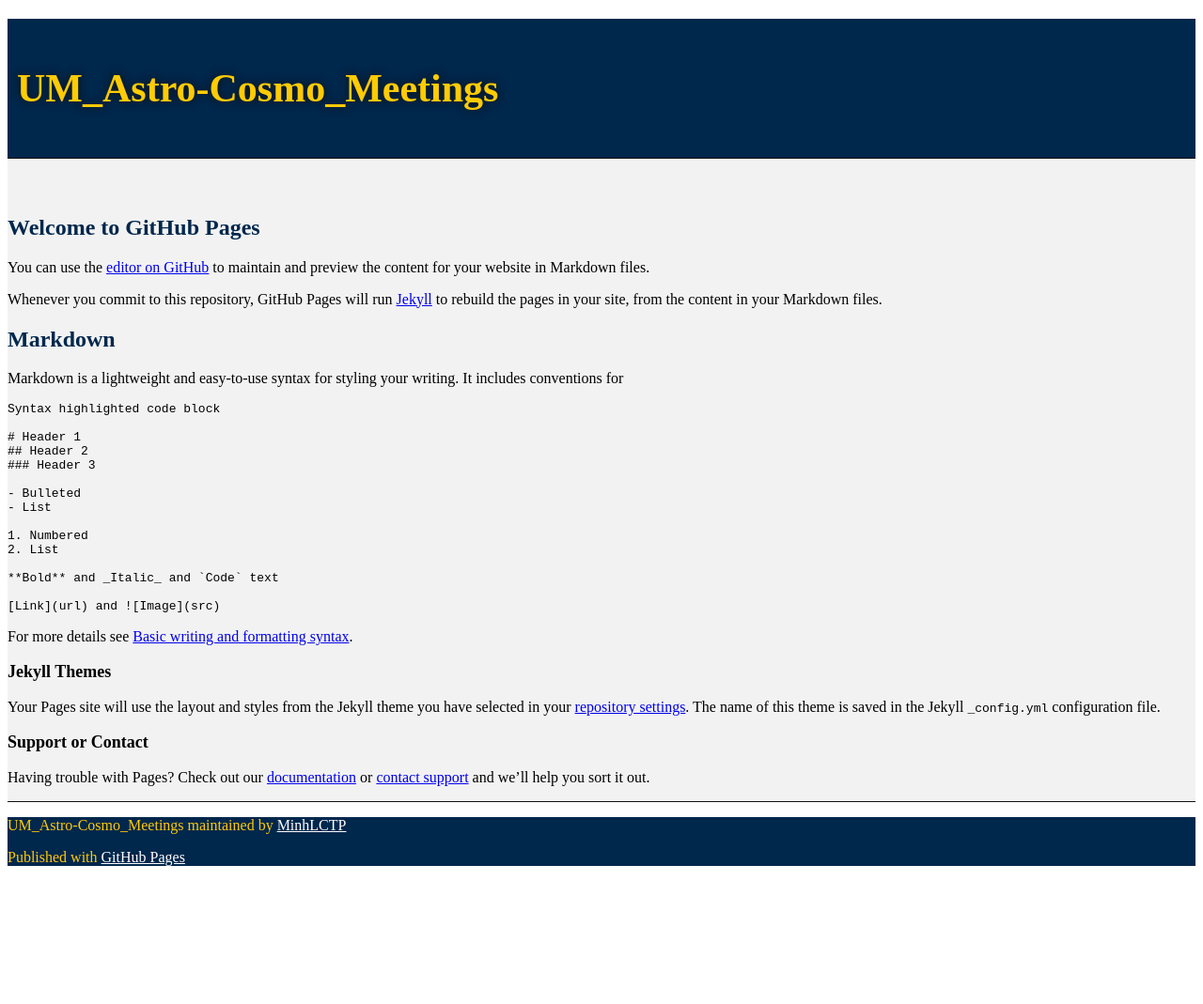
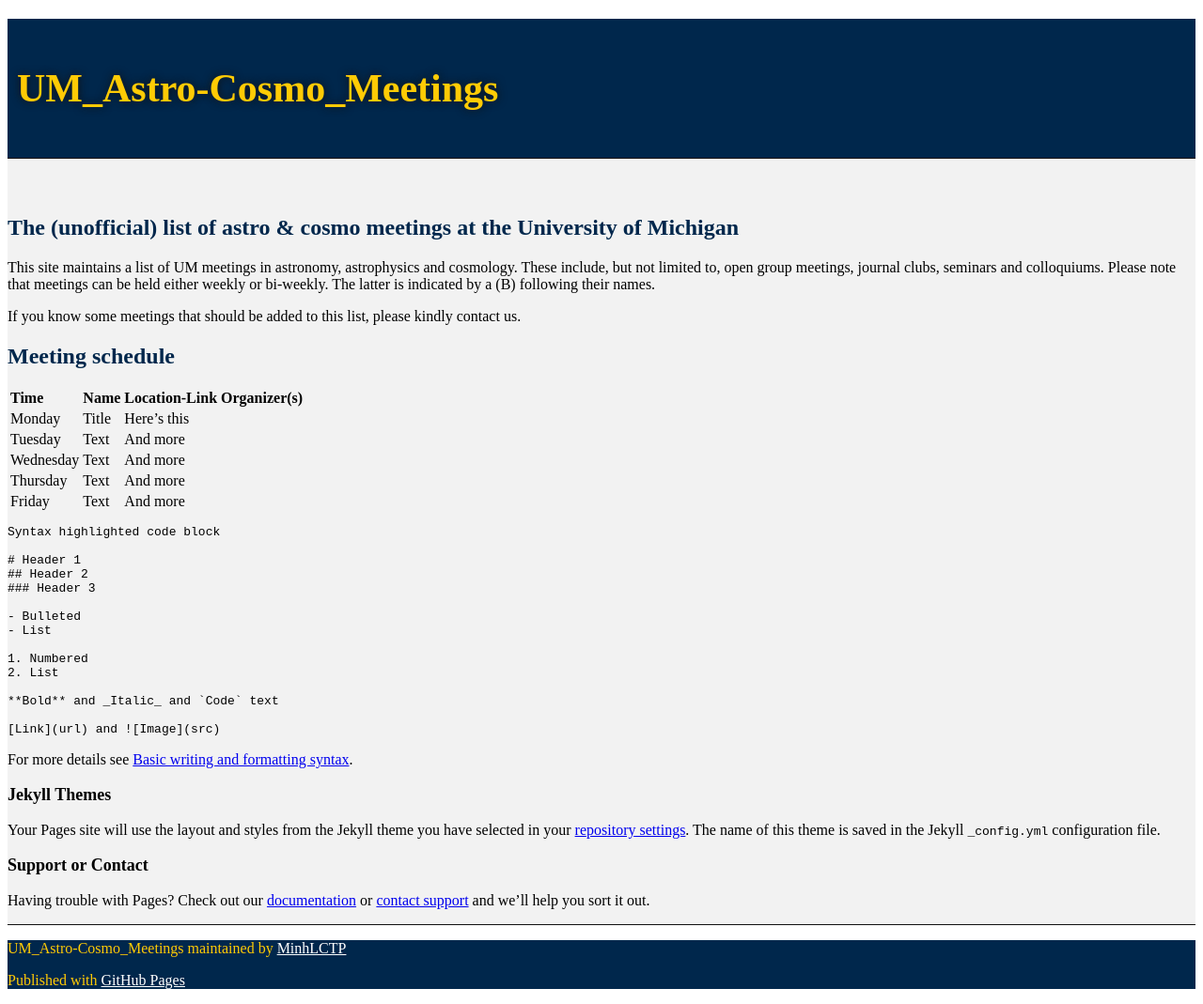
Before and after one commit to MinhLCTP/UM_Astro-Cosmo_Meetings, a Jekyll site: the page built from index.md, in a window 1280 px wide. Shown: the whole page at 94% size. Built offline with Jekyll 4.4.1, drawn with Linux system fonts in a browser that asks for light colours; our own code applies the rules of GitHub Pages for plain Markdown files; the repository's description, which GitHub fills in, is left out; before the commit the page ends 938 px from its top, so only the background shows below that.

Commit message:
Test table

````diff
--- a/index.md
+++ b/index.md
@@ -1,12 +1,18 @@
-## Welcome to GitHub Pages
+## The (unofficial) list of astro & cosmo meetings at the University of Michigan
 
-You can use the [editor on GitHub](https://github.com/MinhLCTP/UM_Astro-Cosmo_Meetings/edit/main/README.md) to maintain and preview the content for your website in Markdown files.
+This site maintains a list of UM meetings in astronomy, astrophysics and cosmology. These include, but not limited to, open group meetings, journal clubs, seminars and colloquiums. Please note that meetings can be held either weekly or bi-weekly. The latter is indicated by a (B) following their names.
 
-Whenever you commit to this repository, GitHub Pages will run [Jekyll](https://jekyllrb.com/) to rebuild the pages in your site, from the content in your Markdown files.
+If you know some meetings that should be added to this list, please kindly contact us.
 
-## Markdown
+## Meeting schedule
 
-Markdown is a lightweight and easy-to-use syntax for styling your writing. It includes conventions for
+| Time        | Name        | Location-Link | Organizer(s) |
+| :---        | :---		| :---			| :---         |
+| Monday      | Title       | Here's this   |
+| Tuesday   | Text        | And more      |
+| Wednesday   | Text        | And more      |
+| Thursday   | Text        | And more      |
+| Friday   | Text        | And more      |
 
 ```markdown
 Syntax highlighted code block
````
